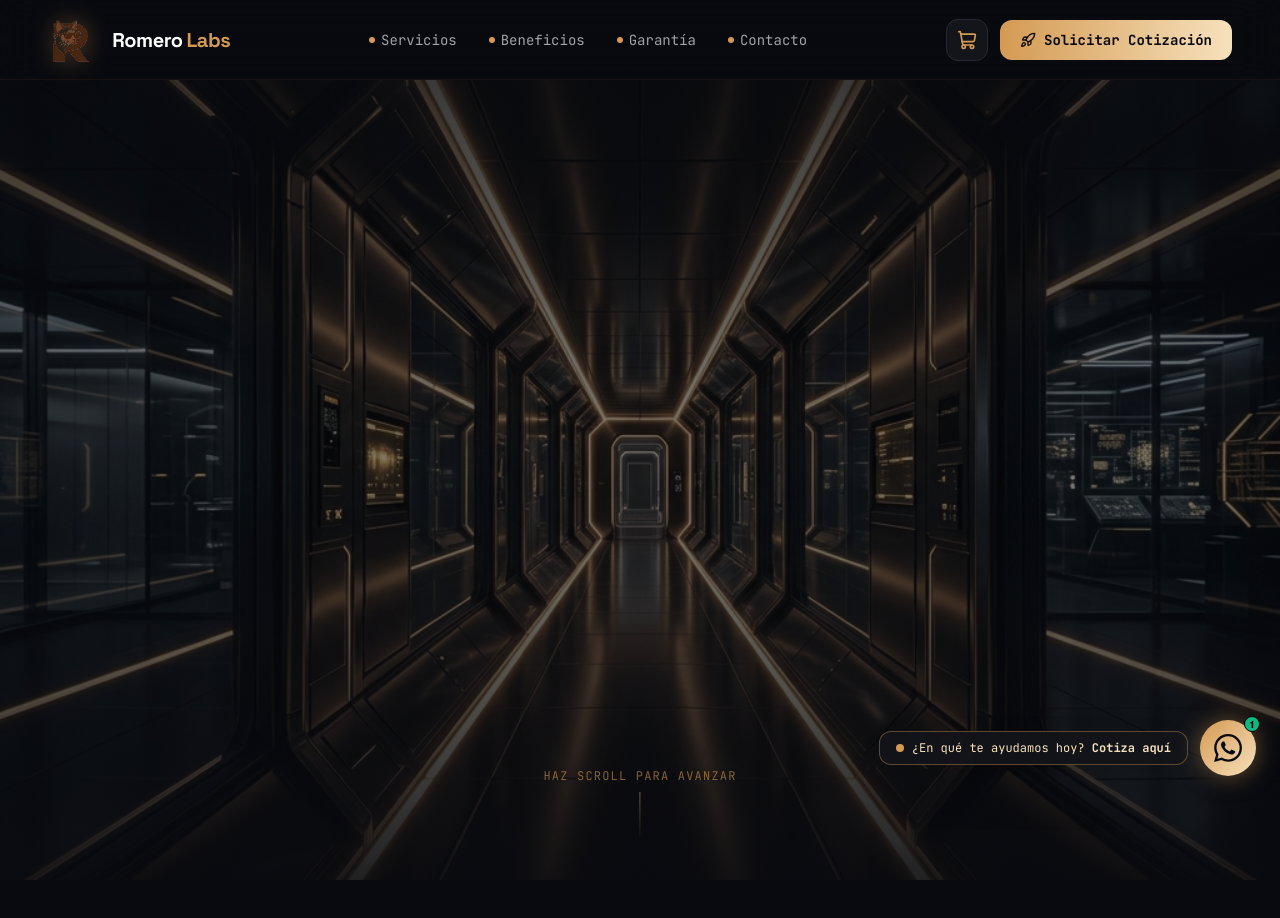
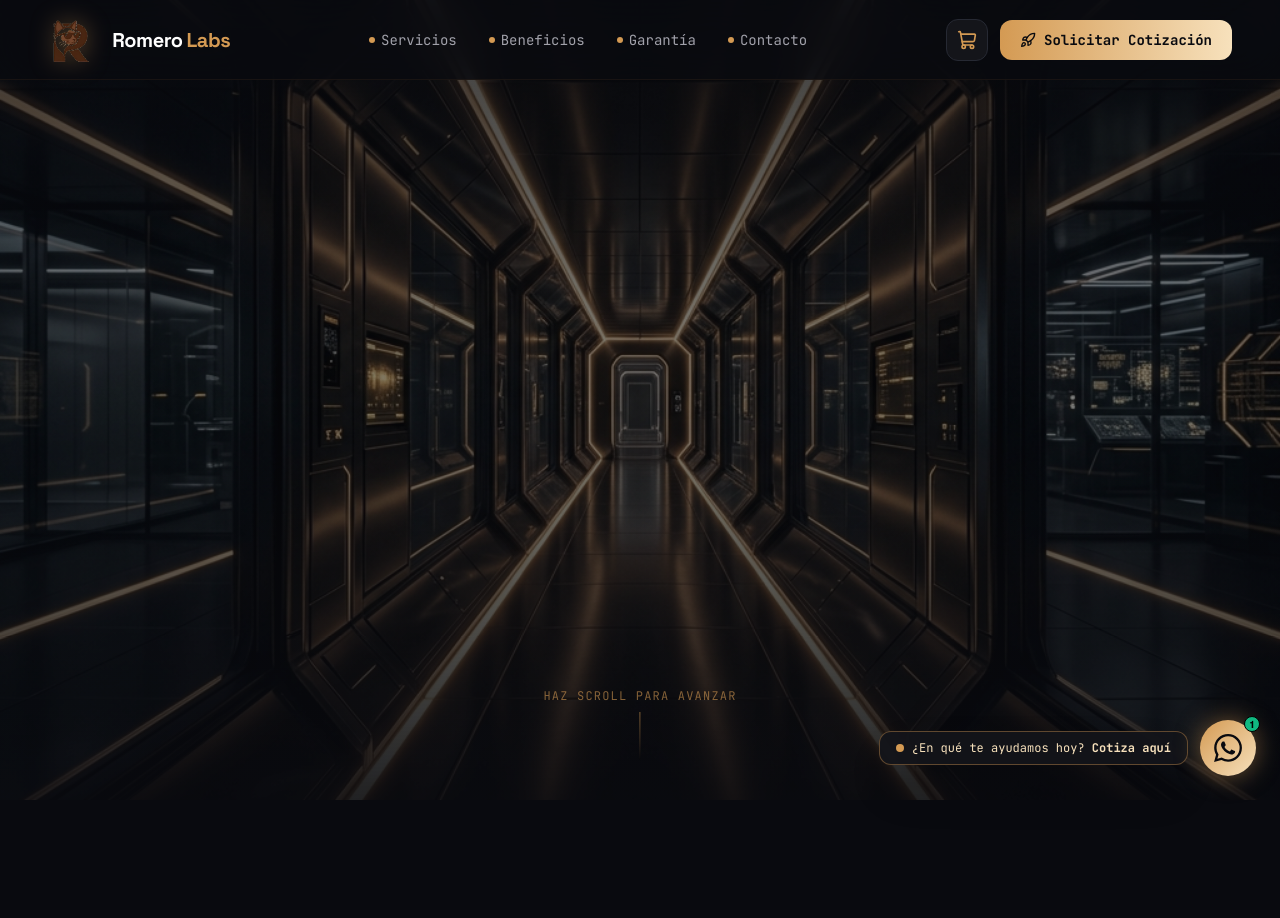
Before and after one commit to eduardo956/RomeroLabs, a React (Vite) app: page / in a window 1280 px wide. Shown: the top 918 px of the page. Built offline with nearby package versions, Linux system fonts and the light colour scheme.

Commit message:
fix: resolve hero mini-scroll offset and smooth out GSAP unpinning

```diff
--- a/src/components/Hero.jsx
+++ b/src/components/Hero.jsx
@@ -19,9 +19,10 @@ export const Hero = () => {
           trigger: containerRef.current,
           start: 'top top',
           end: '+=300%', // Scrolls for 3 screen heights
-          scrub: 1, // Smooth scrubbing
+          scrub: 1.5, // Increased from 1 to 1.5 for smoother scrubbing
           pin: true, // Let GSAP handle the pinning
           pinSpacing: true, // Prevents elements below from shifting up too early
+          anticipatePin: 1, // Smooths out the initial pin and unpin snap
         }
       });
 
@@ -53,9 +54,9 @@ export const Hero = () => {
   }, []);
 
   return (
-    <section ref={containerRef} className="relative w-full h-screen bg-[#090a0f] overflow-hidden">
+    <section ref={containerRef} className="relative w-full h-screen bg-[#090a0f] overflow-hidden -mt-20">
       {/* Container that holds the visual content */}
-      <div className="relative w-full h-full flex flex-col items-center justify-center">
+      <div className="relative w-full h-full flex flex-col items-center justify-center pt-20">
 
         {/* The Tunnel Background Image */}
         <div className="absolute inset-0 w-full h-full z-0">
```
